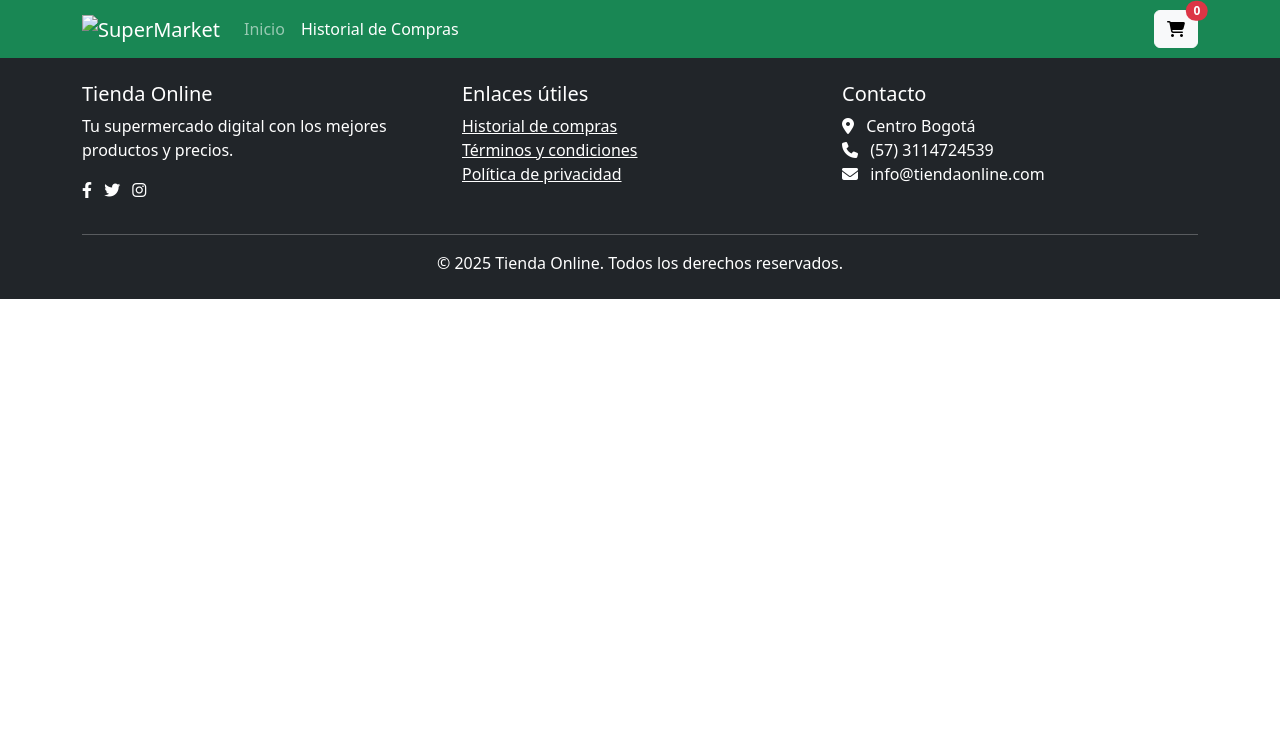
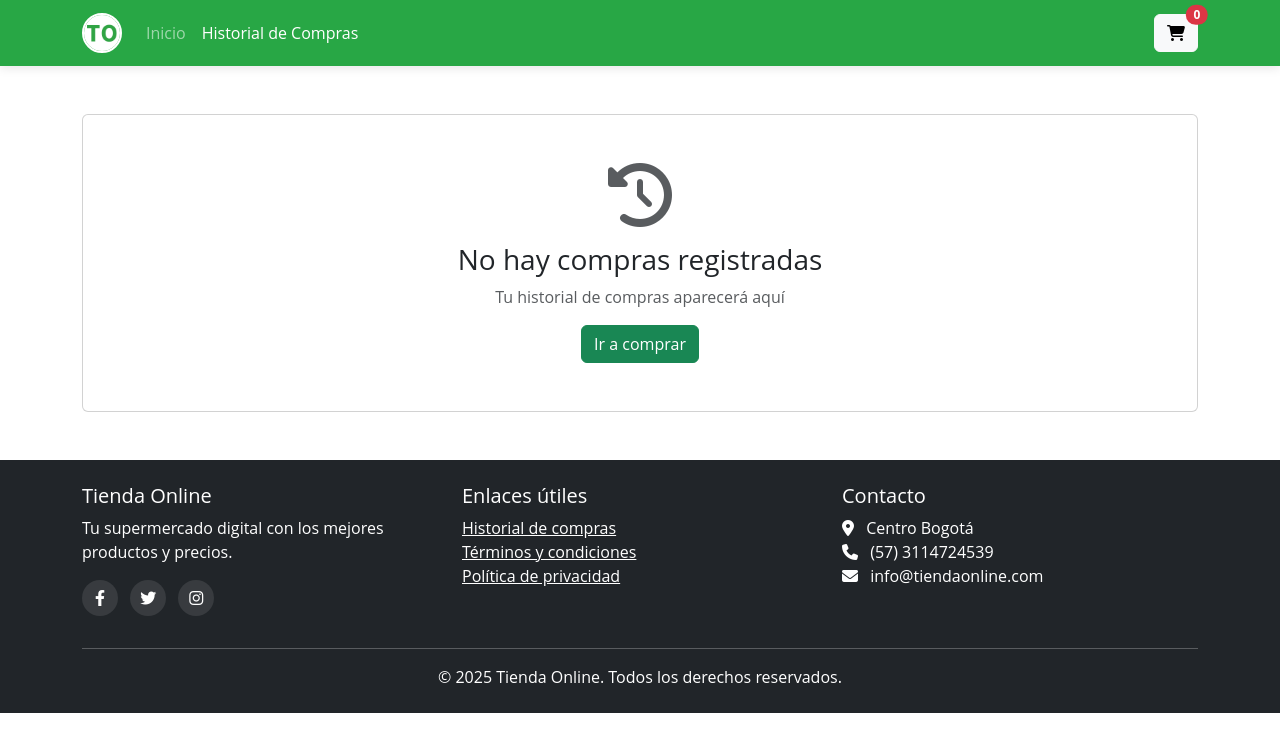
Before and after one commit to Nestel2022/Actividad-Introduccion-Desarrollo-FrontEnd, a plain HTML site: page modules/historial.html in a window 1280 px wide. Drawn offline with nearby package versions, Linux system fonts and the light colour scheme; the site is published under a folder, as on GitHub Pages, so addresses that start at the root find nothing.

Commit message:
fix: ajuste rutas

```diff
--- a/assets/js/historial.js
+++ b/assets/js/historial.js
@@ -108,7 +108,7 @@ document.addEventListener('DOMContentLoaded', function() {
                                 ${purchase.items.map(item => `
                                     <tr>
                                         <td>
-                                            <img src="/${item.imagen}" alt="/${item.nombre}" width="40" class="me-2">
+                                            <img src="../${item.imagen}" alt="../${item.nombre}" width="40" class="me-2">
                                             ${item.nombre}
                                         </td>
                                         <td class="text-end">$${item.precio.toLocaleString('es-CO')}</td>
--- a/assets/js/pay.js
+++ b/assets/js/pay.js
@@ -305,7 +305,7 @@ document.addEventListener("DOMContentLoaded", function () {
 
     invoiceContent.innerHTML = `
             <div class="text-center mb-4">
-                <img src="/assets/img/logo.png" alt="Tienda" height="60" class="mb-3">
+                <img src="../assets/img/logo.png" alt="Tienda" height="60" class="mb-3">
                 <h4>Tienda Online</h4>
                 <p class="text-muted mb-0">Centro Bogotá</p>
                 <p class="text-muted">NIT: 123456789-0</p>
--- a/modules/historial.html
+++ b/modules/historial.html
@@ -10,15 +10,15 @@
     <!-- Font Awesome para iconos -->
     <link rel="stylesheet" href="https://cdnjs.cloudflare.com/ajax/libs/font-awesome/6.4.0/css/all.min.css">
     <!-- CSS personalizado -->
-    <link href="/assets/css/styles.css" rel="stylesheet">
+    <link href="../assets/css/styles.css" rel="stylesheet">
 </head>
 
 <body>
     <!-- Barra de navegación -->
     <nav class="navbar navbar-expand-lg navbar-dark bg-success sticky-top">
         <div class="container">
-            <a class="navbar-brand" href="index.html">
-                <img src="/assets/img/logo.png" alt="SuperMarket" height="40" class="logo-redondo">
+            <a class="navbar-brand" href="../index.html">
+                <img src="../assets/img/logo.png" alt="SuperMarket" height="40" class="logo-redondo">
             </a>
             <button class="navbar-toggler" type="button" data-bs-toggle="collapse" data-bs-target="#navbarNav">
                 <span class="navbar-toggler-icon"></span>
@@ -26,14 +26,14 @@
             <div class="collapse navbar-collapse" id="navbarNav">
                 <ul class="navbar-nav me-auto">
                     <li class="nav-item">
-                        <a class="nav-link" href="/index.html">Inicio</a>
+                        <a class="nav-link" href="../index.html">Inicio</a>
                     </li>
                     <li class="nav-item">
-                        <a class="nav-link active" href="/modules/historial.html">Historial de Compras</a>
+                        <a class="nav-link active" href="../modules/historial.html">Historial de Compras</a>
                     </li>
                 </ul>
                 <div class="d-flex">
-                    <a href="pay.html" class="btn btn-light position-relative">
+                    <a href="../modules/pay.html" class="btn btn-light position-relative">
                         <i class="fas fa-shopping-cart"></i>
                         <span id="cart-count"
                             class="position-absolute top-0 start-100 translate-middle badge rounded-pill bg-danger">0</span>
@@ -62,9 +62,9 @@
                 <div class="col-md-4 mb-3">
                     <h5>Enlaces útiles</h5>
                     <ul class="list-unstyled">
-                        <li><a href="historial.html" class="text-white">Historial de compras</a></li>
-                        <li><a href="terms.html" class="text-white">Términos y condiciones</a></li>
-                        <li><a href="terms.html" class="text-white">Política de privacidad</a></li>
+                        <li><a href="../modules/historial.html" class="text-white">Historial de compras</a></li>
+                        <li><a href="../modules/terms.html" class="text-white">Términos y condiciones</a></li>
+                        <li><a href="../modules/terms.html" class="text-white">Política de privacidad</a></li>
                     </ul>
                 </div>
                 <div class="col-md-4 mb-3">
@@ -84,7 +84,7 @@
     </footer>
 
     <script src="https://cdn.jsdelivr.net/npm/bootstrap@5.3.0/dist/js/bootstrap.bundle.min.js"></script>
-    <script src="/assets/js/historial.js"></script>
+    <script src="../assets/js/historial.js"></script>
 </body>
 
 </html>
```
Also changed, not shown: index.html (+4 -7 lines), modules/pay.html (+12 -12 lines), modules/terms.html (+8 -8 lines).
